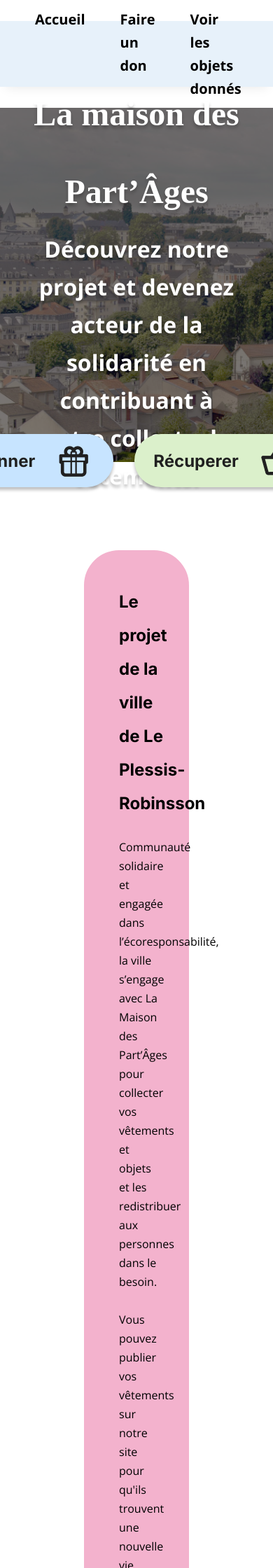
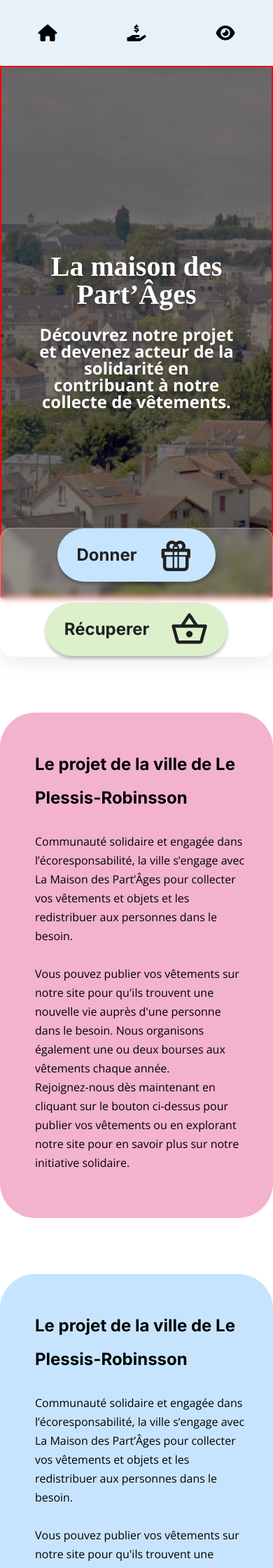
Before and after one commit to jstnate/BAP-Plessis-Robinson, a PHP site: page / in a window 390 px wide; the page is wider, and only the part inside the window is pictured. Shown: the top 2240 px of that part at 70% size. Run offline with PHP 8.4, Linux system fonts and the light colour scheme; some libraries are stand-ins or nearby versions; some web fonts are replaced.

Commit message:
:lipstick: Update index page responsive

```diff
--- a/index.php
+++ b/index.php
@@ -4,6 +4,7 @@
     <meta charset="UTF-8">
     <meta http-equiv="X-UA-Compatible" content="IE=edge">
     <meta name="viewport" content="width=device-width, initial-scale=1.0">
+    <script src="https://kit.fontawesome.com/b050931f68.js" crossorigin="anonymous"></script>
     <link rel="stylesheet" href="public/css/style.css">
     <title>Home page</title>
 </head>
--- a/page_produit.php
+++ b/page_produit.php
@@ -24,6 +24,7 @@ $size = $connection->getSize($product['sizes']);
   />
 
   <script src="https://cdn.jsdelivr.net/npm/swiper@9/swiper-bundle.min.js"></script>
+  <script src="https://kit.fontawesome.com/b050931f68.js" crossorigin="anonymous"></script>
 
     <link rel="stylesheet" href="public/css/style.css">
     <title>Page produits</title>
--- a/produits.php
+++ b/produits.php
@@ -131,6 +131,7 @@ if ($_POST) {
     <meta name="viewport"
           content="width=device-width, user-scalable=no, initial-scale=1.0, maximum-scale=1.0, minimum-scale=1.0">
     <meta http-equiv="X-UA-Compatible" content="ie=edge">
+    <script src="https://kit.fontawesome.com/b050931f68.js" crossorigin="anonymous"></script>
     <link rel="stylesheet" href="public/css/style.css">
     <title>Document</title>
 </head>
--- a/public/css/layouts/_header.scss
+++ b/public/css/layouts/_header.scss
@@ -13,6 +13,11 @@
     transition: 0.5s;
     z-index: 3000;
     box-shadow: 0 8px 16px -8px rgba(0, 0, 0, .1);
+
+    @media screen and (max-width: 600px) {
+      margin: 0;
+    }
+
 
     .logo{
       img{
@@ -43,9 +48,20 @@
         position: relative;
         display: flex;
         gap: 50px;
+
+        @media screen and (max-width:600px) {
+          gap: 100px;
+        }
         li {
             position: relative;
             list-style: none;
+            display: flex;
+            align-items: center;
+            justify-content: center;
+            &.header-text {
+              display: none;
+              width: 0;
+            }
 
             a{
                 font-family: 'Open Sans';
@@ -61,6 +77,15 @@
                 text-decoration: none;
                 &:hover{
                     color:darkorange;
+                  }
+
+                  i {
+                    display: none;
+                    font-size: 1.5rem;
+
+                    @media screen and (max-width: 600px) {
+                      display: block;
+                    }
                   }
               }
           }
--- a/public/css/pages/_index.scss
+++ b/public/css/pages/_index.scss
@@ -10,6 +10,12 @@
     justify-content: center;
     align-items: center;
     z-index: -30;
+
+    @media screen and (max-width: 500px) {
+        border: 2px solid red;
+        height: 90vh;
+    }
+
     h1{
         text-align: center;
         font-family: 'Trirong';
@@ -19,6 +25,12 @@
         line-height: 111px;
         color: #FFFFFF;
         text-shadow: 0px 4px 4px rgba(0, 0, 0, 0.25);
+
+        @media screen and (max-width: 500px) {
+            font-size: 2.5rem;
+            line-height: 2.5rem;
+            margin-bottom: 25px;
+        }
     }
     h2{
 
@@ -34,6 +46,11 @@
         color: #FFFFFF;
 
         text-shadow: 0px 4px 4px rgba(0, 0, 0, 0.25);
+
+        @media screen and (max-width: 500px) {
+            font-size: 1.5rem;
+            line-height: 1.5rem;
+        }
     }
 }
 
@@ -44,6 +61,17 @@
     align-items: center;
     gap: 30px;
     z-index: 300;
+
+    @media screen and (max-width: 500px) {
+        flex-direction: column;
+        margin-top: -100px;
+        background: rgba(255, 255, 255, 0.2);
+        border-radius: 16px;
+        box-shadow: 0 4px 30px rgba(0, 0, 0, 0.1);
+        backdrop-filter: blur(5px);
+        -webkit-backdrop-filter: blur(5px);
+        border: 1px solid rgba(255, 255, 255, 0.3);
+    }
     a{
         text-decoration: none;
         display: flex;
@@ -89,6 +117,10 @@
 .main{
     margin: 90px 45px;
 
+    @media screen and (max-width: 500px) {
+        margin: 0;
+    }
+
     .mainBloc1, .mainBloc2, .mainBloc3{
         margin: 80px 0;
         display: flex;
@@ -118,6 +150,10 @@
             border-radius: 50px;
             width: 50%;
             padding: 50px 36px 65px 50px;
+
+            @media screen and (max-width: 500px) {
+                width: 100vw;
+            }
             h3{
                 font-family: 'Inter';
                 font-style: normal;
--- a/public/css/style.css
+++ b/public/css/style.css
@@ -27,6 +27,11 @@
   z-index: 3000;
   box-shadow: 0 8px 16px -8px rgba(0, 0, 0, 0.1);
 }
+@media screen and (max-width: 600px) {
+  .main_header {
+    margin: 0;
+  }
+}
 .main_header .logo img {
   width: 150px;
 }
@@ -51,9 +56,21 @@
   display: flex;
   gap: 50px;
 }
+@media screen and (max-width: 600px) {
+  .main_header ul {
+    gap: 100px;
+  }
+}
 .main_header ul li {
   position: relative;
   list-style: none;
+  display: flex;
+  align-items: center;
+  justify-content: center;
+}
+.main_header ul li.header-text {
+  display: none;
+  width: 0;
 }
 .main_header ul li a {
   font-family: "Open Sans";
@@ -67,6 +84,15 @@
 }
 .main_header ul li a:hover {
   color: darkorange;
+}
+.main_header ul li a i {
+  display: none;
+  font-size: 1.5rem;
+}
+@media screen and (max-width: 600px) {
+  .main_header ul li a i {
+    display: block;
+  }
 }
 
 .main_header.sticky {
@@ -556,6 +582,12 @@
   align-items: center;
   z-index: -30;
 }
+@media screen and (max-width: 500px) {
+  .home {
+    border: 2px solid red;
+    height: 90vh;
+  }
+}
 .home h1 {
   text-align: center;
   font-family: "Trirong";
@@ -565,6 +597,13 @@
   line-height: 111px;
   color: #FFFFFF;
   text-shadow: 0px 4px 4px rgba(0, 0, 0, 0.25);
+}
+@media screen and (max-width: 500px) {
+  .home h1 {
+    font-size: 2.5rem;
+    line-height: 2.5rem;
+    margin-bottom: 25px;
+  }
 }
 .home h2 {
   margin: 0 12%;
@@ -577,6 +616,12 @@
   color: #FFFFFF;
   text-shadow: 0px 4px 4px rgba(0, 0, 0, 0.25);
 }
+@media screen and (max-width: 500px) {
+  .home h2 {
+    font-size: 1.5rem;
+    line-height: 1.5rem;
+  }
+}
 
 .btn {
   margin-top: -40px;
@@ -585,6 +630,18 @@
   align-items: center;
   gap: 30px;
   z-index: 300;
+}
+@media screen and (max-width: 500px) {
+  .btn {
+    flex-direction: column;
+    margin-top: -100px;
+    background: rgba(255, 255, 255, 0.2);
+    border-radius: 16px;
+    box-shadow: 0 4px 30px rgba(0, 0, 0, 0.1);
+    backdrop-filter: blur(5px);
+    -webkit-backdrop-filter: blur(5px);
+    border: 1px solid rgba(255, 255, 255, 0.3);
+  }
 }
 .btn a {
   text-decoration: none;
@@ -623,6 +680,11 @@
 .main {
   margin: 90px 45px;
 }
+@media screen and (max-width: 500px) {
+  .main {
+    margin: 0;
+  }
+}
 .main .mainBloc1, .main .mainBloc2, .main .mainBloc3 {
   margin: 80px 0;
   display: flex;
@@ -643,6 +705,11 @@
   border-radius: 50px;
   width: 50%;
   padding: 50px 36px 65px 50px;
+}
+@media screen and (max-width: 500px) {
+  .main .mainBloc1 .mainTxt, .main .mainBloc2 .mainTxt, .main .mainBloc3 .mainTxt {
+    width: 100vw;
+  }
 }
 .main .mainBloc1 .mainTxt h3, .main .mainBloc2 .mainTxt h3, .main .mainBloc3 .mainTxt h3 {
   font-family: "Inter";
--- a/public/layouts/_header.php
+++ b/public/layouts/_header.php
@@ -2,8 +2,11 @@
     <a href="#" class="logo"><img src="images/logohead.png" alt=""></a>
     <div class="toggle"></div>
         <ul>
-            <li><a href="index.php">Accueil</a></li>
-            <li><a href="participation.php">Faire un don</a></li>
-            <li><a href="produits.php">Voir les objets donnés</a></li>
+            <li class="header-text"><a href="index.php">Accueil</a></li>
+            <li class="header-icon"><a href="index.php"><i class="fa-solid fa-house"></i></a></li>
+            <li class="header-text"><a href="participation.php">Faire un don</a></li>
+            <li class="header-icon"><a href="participation.php"><i class="fa-solid fa-hand-holding-dollar"></i></a></li>
+            <li class="header-text"><a href="produits.php">Voir les objets donnés</a></li>
+            <li class="header-icon"><a href="produits.php"><i class="fa-solid fa-eye"></i></a></li>
         </ul>
 </header>
```
Also changed, not shown: don.php (deleted, +0 -60 lines), don2.php (deleted, +0 -76 lines), 1 other file.
